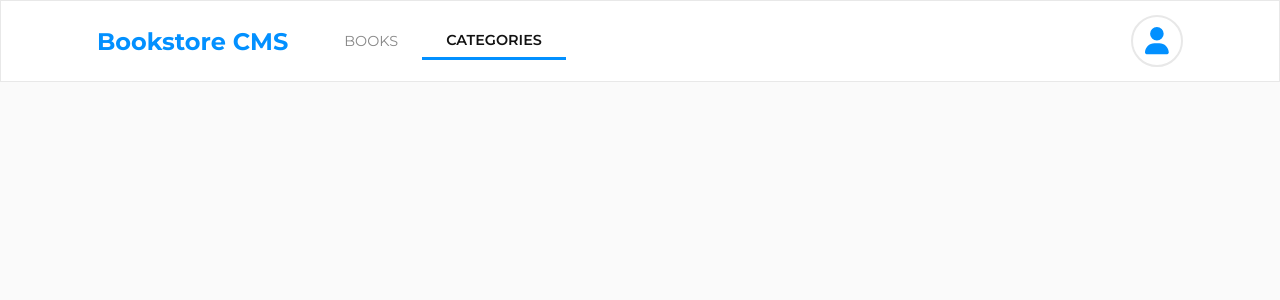
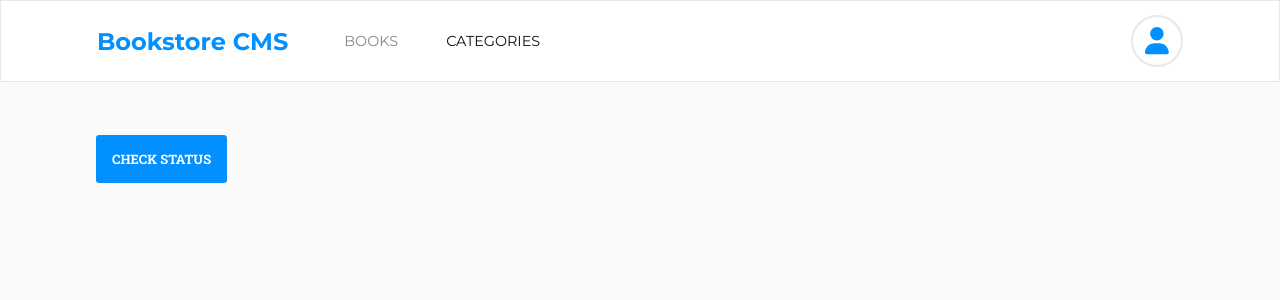
Before and after one commit to PraisesPJMT/Bookstore-RX, a React (Create React App) app: page /categories in a window 1280 px wide. Shown: the top 300 px of the page. Built offline with nearby package versions, Linux system fonts and the light colour scheme.

Commit message:
Add Categories page

```diff
--- a/src/App.css
+++ b/src/App.css
@@ -36,23 +36,23 @@
   align-items: center;
 }
 
-.nav a {
+.books,
+.categories {
   color: #121212;
   opacity: 0.5;
   padding: 0.5rem 1.5rem;
   font-size: 0.9rem;
 }
 
-.nav a:hover {
+.books:hover,
+.categories:hover {
   color: #0290ff;
   font-weight: 700;
   opacity: 1;
 }
 
-.nav .active {
+.active {
   opacity: 1;
-  font-weight: 600;
-  border-bottom: 3px solid #0290ff;
 }
 
 .profile {
@@ -71,7 +71,8 @@
   font-size: 1.7rem;
 }
 
-.book-page {
+.book-page,
+.categories-page {
   padding: 2.3rem 6rem;
 }
 
@@ -80,8 +81,31 @@
   margin: 2.5rem 0;
 }
 
-.books {
+.books-container {
   display: flex;
   flex-direction: column;
   gap: 1rem;
 }
+
+.btn,
+.add-book-btn {
+  font-family: 'Roboto Slab', serif;
+  font-size: 0.813rem;
+  font-weight: 700;
+  color: #fff;
+  background: #0290ff;
+  border: none;
+  border-radius: 0.2rem;
+  padding: 0.5rem 1rem;
+  margin: 1rem 0;
+  transition: all 0.2s ease-in-out;
+  height: 3rem;
+}
+
+.btn:hover,
+.add-book-btn:hover {
+  font-weight: 900;
+  color: #0290ff;
+  background: #fff;
+  border: 2px solid #0290ff;
+}
--- a/src/App.js
+++ b/src/App.js
@@ -6,12 +6,14 @@ import {
 import './App.css';
 import Header from './components/Header';
 import BookPage from './pages/BookPage';
+import CategoriesPage from './pages/CategoriesPage';
 
 const App = () => (
   <Router>
     <Header />
     <Routes>
       <Route path="/" element={<BookPage />} />
+      <Route path="/categories" element={<CategoriesPage />} />
     </Routes>
   </Router>
 );
--- a/src/components/styles/AddBook.css
+++ b/src/components/styles/AddBook.css
@@ -31,24 +31,3 @@
 .author-input {
   width: 30%;
 }
-
-.add-book-btn {
-  font-family: 'Roboto Slab', serif;
-  font-size: 0.813rem;
-  font-weight: 700;
-  color: #fff;
-  background: #0290ff;
-  border: none;
-  border-radius: 0.2rem;
-  padding: 0.5rem 1rem;
-  margin: 1rem 0;
-  transition: all 0.2s ease-in-out;
-  height: 3rem;
-}
-
-.add-book-btn:hover {
-  font-weight: 900;
-  color: #0290ff;
-  background: #fff;
-  border: 2px solid #0290ff;
-}
--- a/src/pages/BookPage.js
+++ b/src/pages/BookPage.js
@@ -17,7 +17,7 @@ const BookPage = () => {
 
   return (
     <div className="book-page">
-      <div className="books">
+      <div className="books-container">
         { books }
       </div>
       <hr />
--- /dev/null
+++ b/src/pages/CategoriesPage.js
@@ -0,0 +1,14 @@
+import React from 'react';
+
+const CategoriesPage = () => (
+  <div className="categories-page">
+    <button
+      className="status-btn btn"
+      type="button"
+    >
+      CHECK STATUS
+    </button>
+  </div>
+);
+
+export default CategoriesPage;
```
